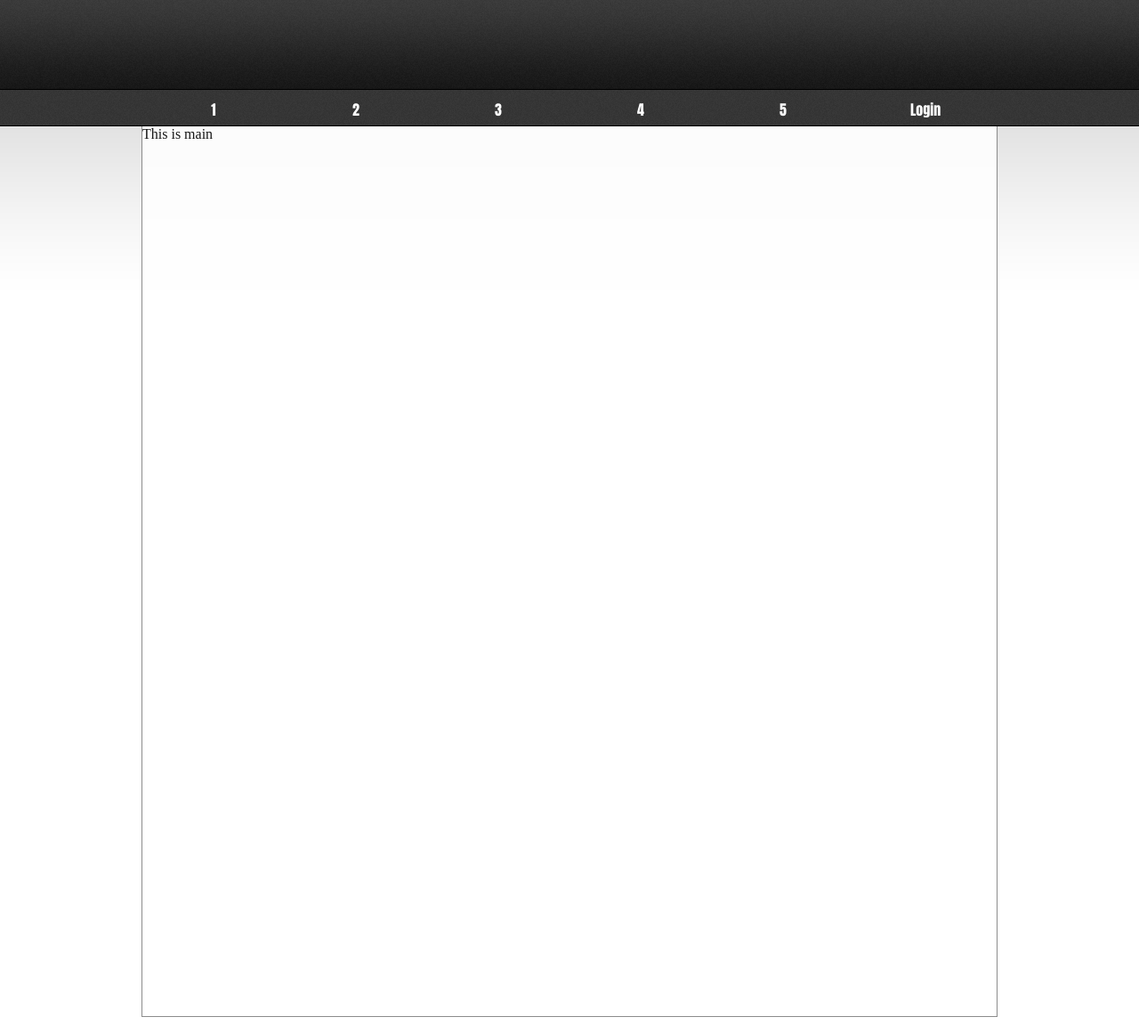
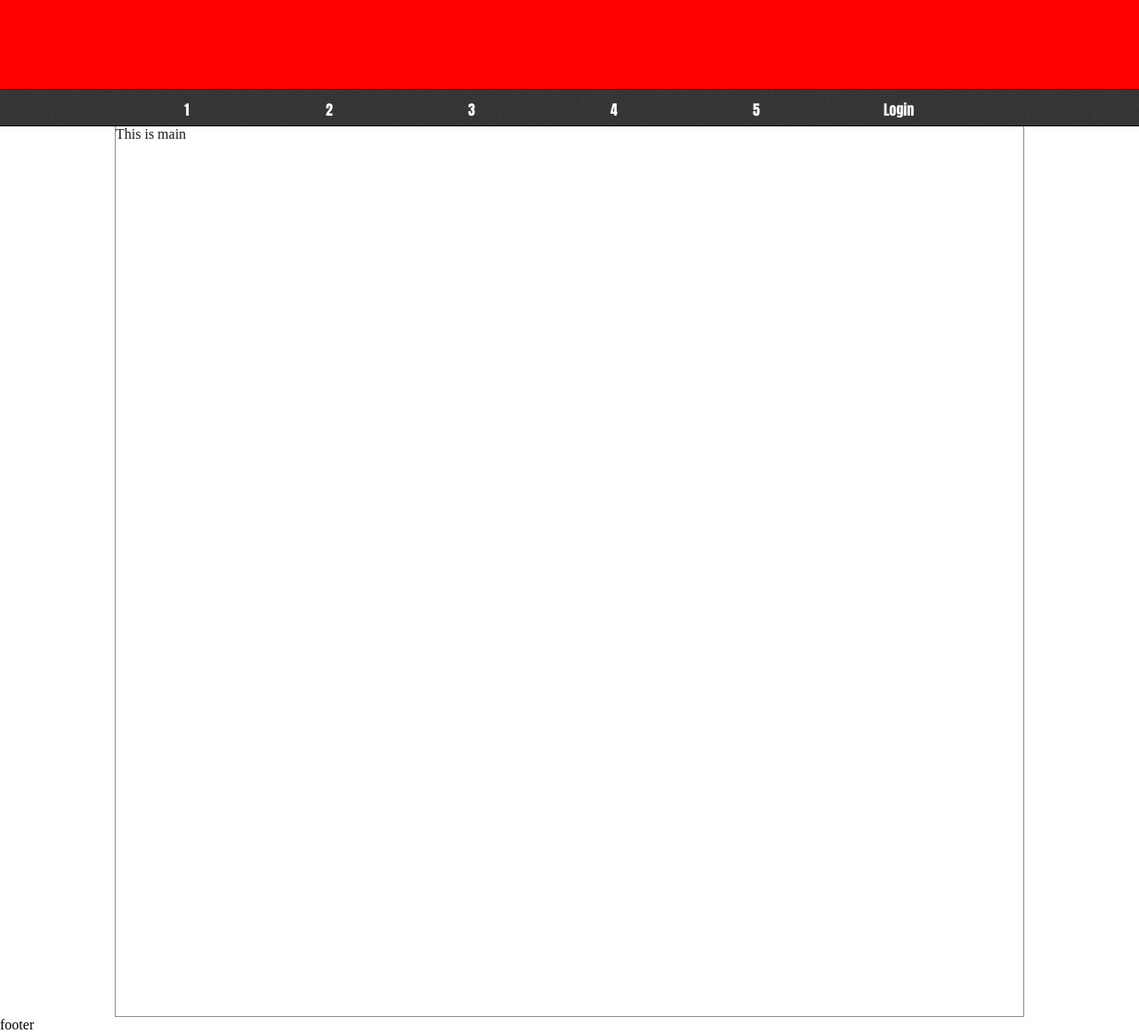
Before and after one commit to seb-emmot/ProjectD0018E, a PHP site: page / in a window 1280 px wide. Shown: the whole page at 89% size. Run offline with PHP 8.4, Linux system fonts and the light colour scheme.

Commit message:
Added uniform style to all pages.
Added uniform style to all pages and made updates to style. added more
features to doc.

```diff
--- a/index.php
+++ b/index.php
@@ -10,6 +10,9 @@
 					This is main
 				</div>
 			</div>
+			<div id="footer">
+				footer
+			</div>
 	</div>
 </body>
 </html>
--- a/login.php
+++ b/login.php
@@ -23,6 +23,9 @@ session_start();
 					</div>
 				</div>
 			</div>
+			<div id="footer">
+				footer
+			</div>
 	</div>
 </body>
 </html>
--- a/registration.php
+++ b/registration.php
@@ -17,6 +17,9 @@
 					</div>
 				</div>
 			</div>
+			<div id="footer">
+				footer
+			</div>
 	</div>
 </body>
 </html>
--- a/style/style.css
+++ b/style/style.css
@@ -27,7 +27,8 @@ background:url(img/sliderback.png) top repeat-x;
 }
 
 #header{
-min-width: 960px;
+background: red;
+min-width: 1020px;
 height:100px;
 margin:0 auto;
 border-bottom: 1px solid black;
@@ -44,7 +45,7 @@ border-bottom: 1px solid black;
 #nav-bar{
 list-style-type:none;
 margin: 0 auto;
-width: 960px;
+width: 1020px;
 }
 
 #nav-bar li{
@@ -86,7 +87,7 @@ margin:0 auto;
 
 #main{
 background:white;
-width:960px;
+width:1020px;
 height:1000px;
 margin:0 auto;
 border-top: 0px solid gray;
@@ -97,8 +98,12 @@ opacity: 0.9;
 
 }
 
+#footer{
+min-
+}
+
 #pagewrapper{
-background: url(img/background.png) top repeat-x;
+background: white;
 }
 
 #loginbox {
```
Also changed, not shown: features.md (+7 -0 lines), loginprocess.php (+13 -3 lines), reg_process.php (+15 -2 lines).
